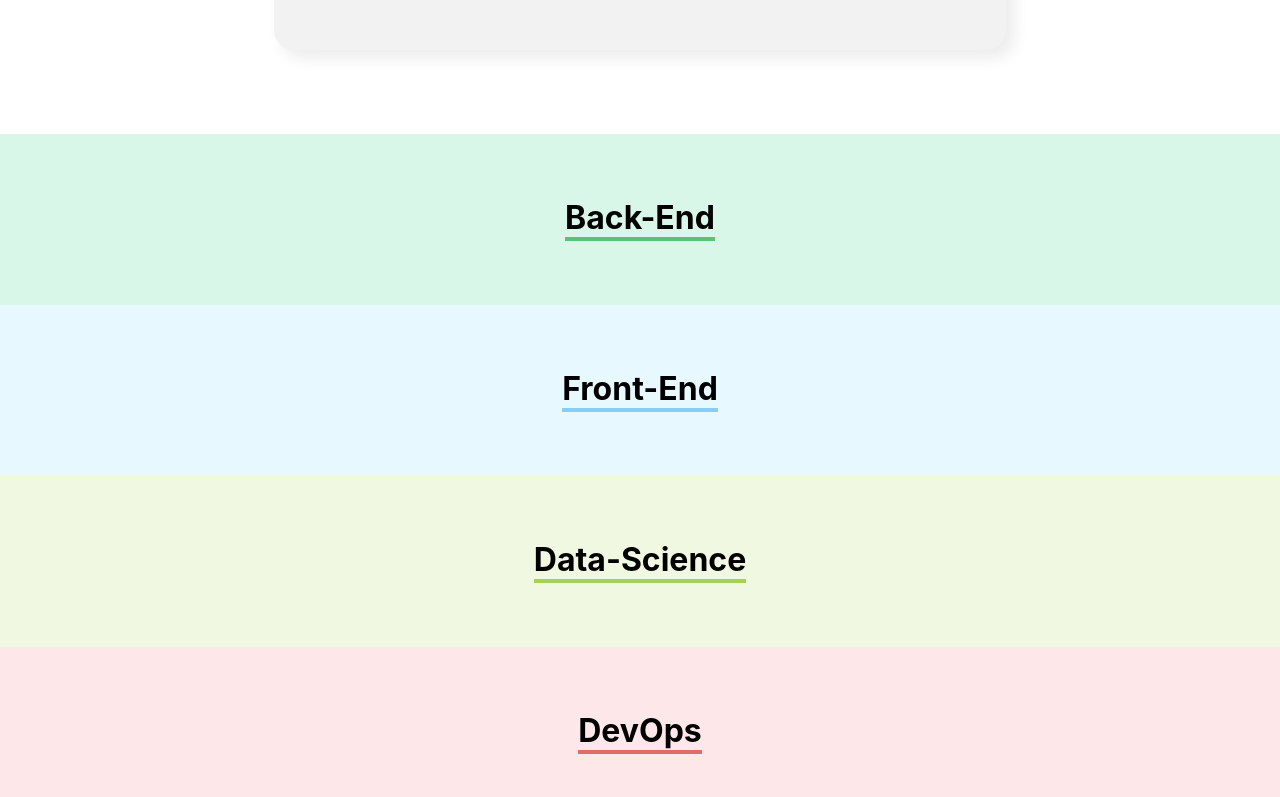
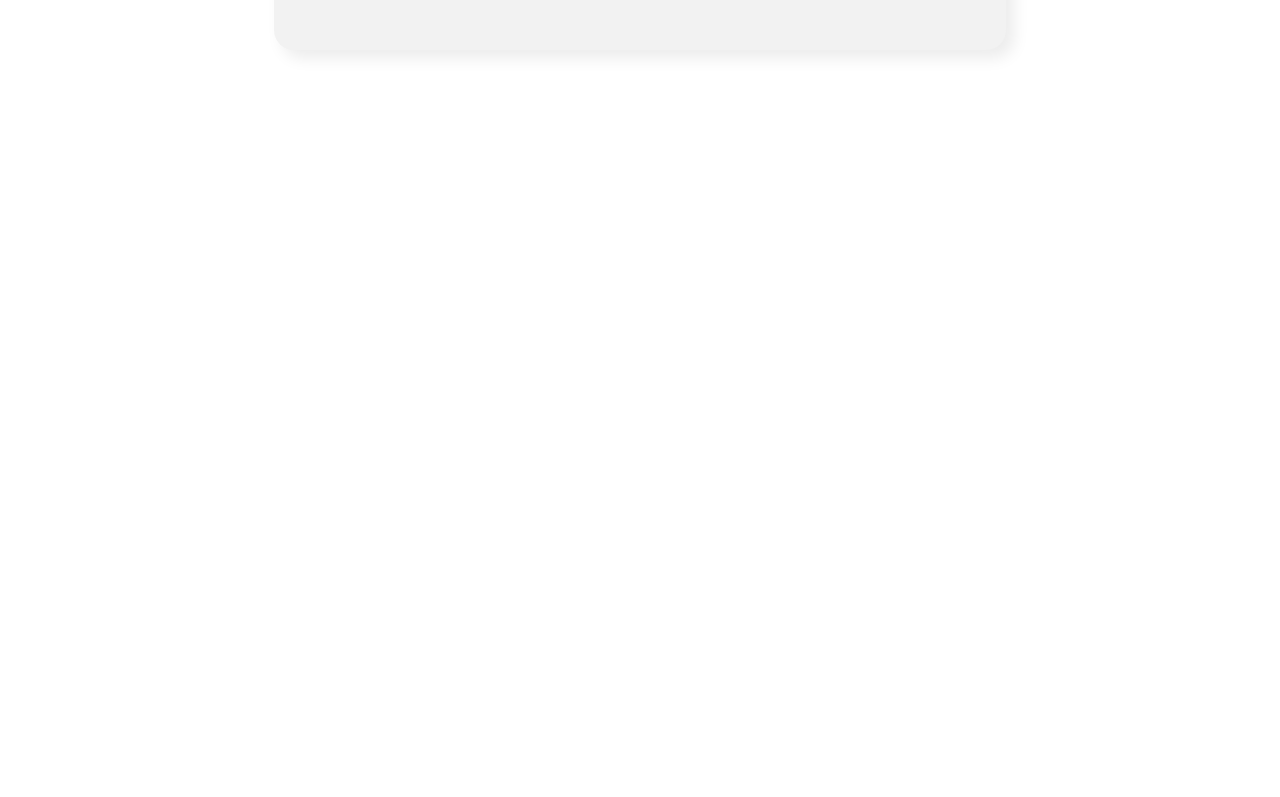
Before and after one commit to JNaicraG/organo, a React (Create React App) app: page / in a window 1280 px wide. Shown: the part 1343-2140 px from the top of the page. After the commit the page ends 1477 px from the top, so only its background shows below. Built offline with nearby package versions, Linux system fonts and the light colour scheme.

Commit message:
chore(App, Time): implemented Colaborador

```diff
--- a/src/App.js
+++ b/src/App.js
@@ -55,7 +55,13 @@ function App() {
     <div className="App">
       <Banner />
       <Formulario times={times.map(time => time.nome)} onSubmit={colaborador => onSaveNewColaborador(colaborador)} />
-      {times.map(time => <Time nome={time.nome} corPrimaria={time.corPrimaria} corSecundaria={time.corSecundaria} key={time.nome} />)}
+      {times.map(time => <Time
+      nome={time.nome}
+      corPrimaria={time.corPrimaria}
+      corSecundaria={time.corSecundaria}
+      key={time.nome}
+      colaboradores={colaboradores.filter(colaborador => colaborador.time === time.nome)}
+      />)}
     </div>
   );
 }
--- a/src/componentes/Time/Time.css
+++ b/src/componentes/Time/Time.css
@@ -1,7 +1,7 @@
 .time{
-    display: flex;
-    justify-content: center;
-    /*text-align: center;*/
+    /*display: flex;
+    justify-content: center;*/
+    text-align: center;
     padding: 32px;
     /*background-color: #D9f7e9;*/
 }
@@ -11,3 +11,10 @@
     border-bottom: 4px solid ;/*#57c278;*/
     /*display: inline-block;*/
 }
+
+.time .colaboradores{
+    display: flex;
+    justify-content: space-around;
+    margin-top: 32px;
+    flex-wrap: wrap; /*se não couber tudo na mesma linha, ir para próxima*/
+}
--- a/src/componentes/Time/index.js
+++ b/src/componentes/Time/index.js
@@ -1,16 +1,23 @@
+import { Colaborador } from '../Colaborador';
 import './Time.css'
 
-const Time = (props) =>{
-    const css = { backgroundColor:props.corSecundaria };
+const Time = (props) => {
+    const css = { backgroundColor: props.corSecundaria };
 
-    return(
+    return (
         //<section className='time' style={{ backgroundColor:props.corSecundaria }}>
-        <section className='time' style={css}>
-            <h3 style={{borderColor:props.corPrimaria}}>
+        //(props.colaboradores.length > 0) && <section className='time' style={css}> //ou
+        (props.colaboradores.length > 0) ? <section className='time' style={css}>
+            <h3 style={{ borderColor: props.corPrimaria }}>
                 {props.nome}
             </h3>
-        </section>
+            <div className='colaboradores'>
+                {props.colaboradores.map(colaborador => {
+                    return <Colaborador nome={colaborador.nome} cargo={colaborador.cargo} key={colaborador.nome} />
+                })}
+            </div>
+        </section> : ''
     )
 }
 
-export {Time}
+export { Time }
```
